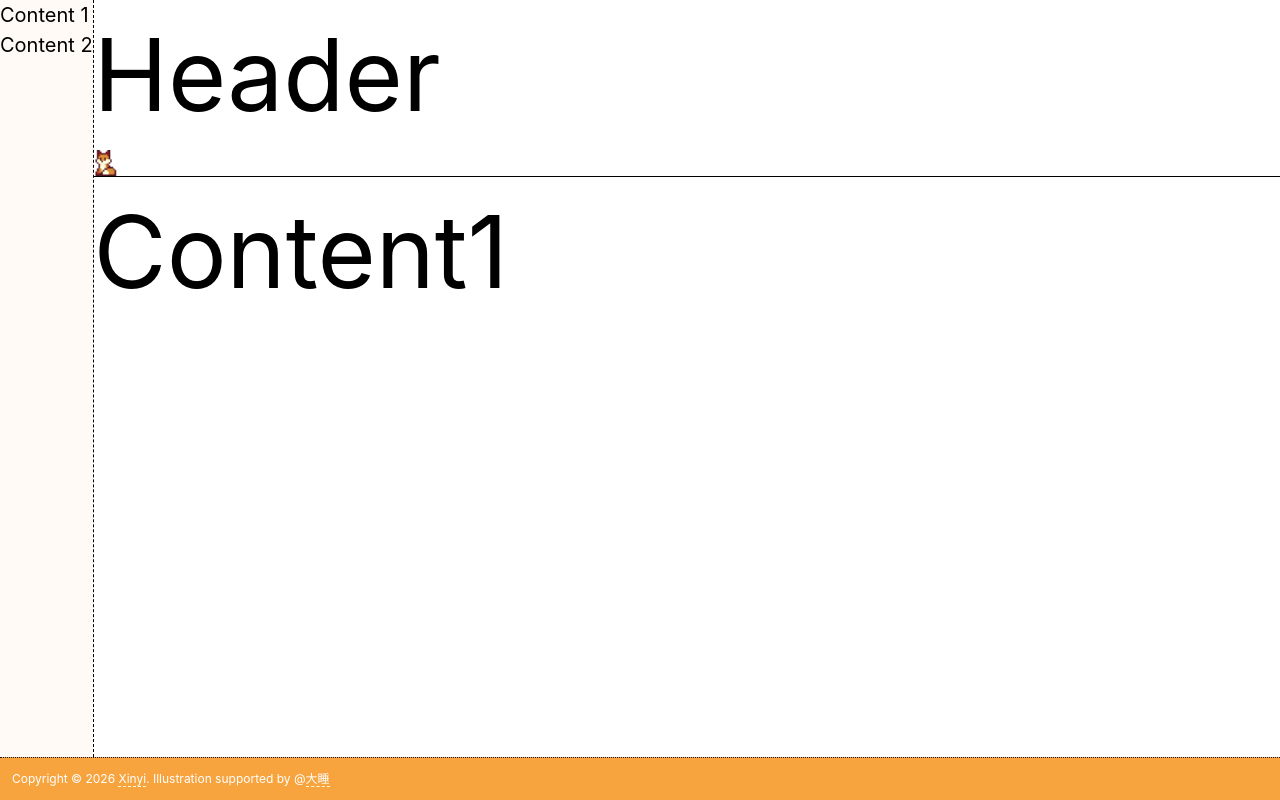
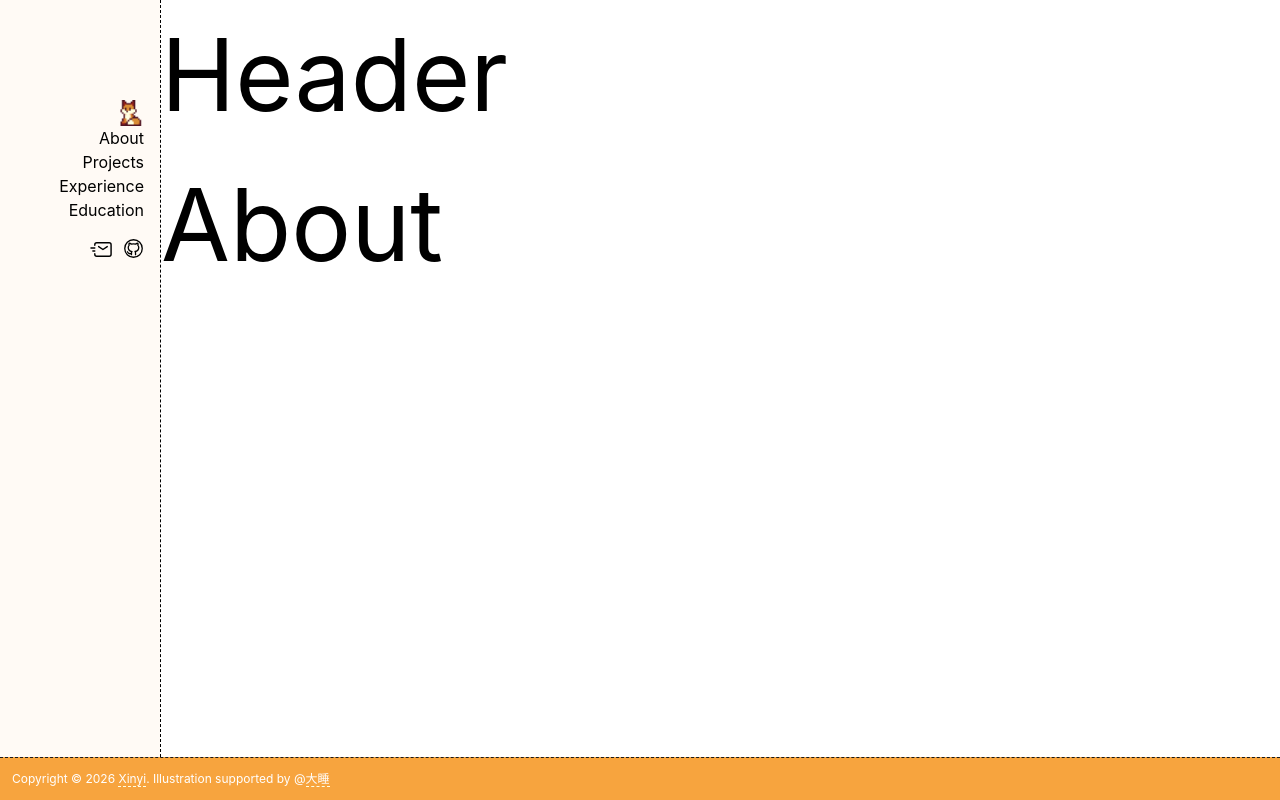
Before and after one commit to appleseed0910/me, a React (Vite) app: page / in a window 1280 px wide. Built offline with nearby package versions, Linux system fonts and the light colour scheme.

Commit message:
refactor sidebar, create content sub routes, migrate fox to sidebar

```diff
--- a/src/App.tsx
+++ b/src/App.tsx
@@ -4,16 +4,22 @@ import './styles/border.css';
 import { BrowserRouter, Route, Routes } from 'react-router-dom';
 
 import Layout from './Layout';
-import Content from './components/Content/Content';
-import Content2 from './components/Content/Content2';
+
+// Content part
+import About from './components/Content/About/About';
+import Projects from './components/Content/Projects/Projects';
+import Experience from './components/Content/Experience/Experience';
+import Education from './components/Content/Education/Education';
 
 function App() {
     return (
       <BrowserRouter>
           <Routes>
               <Route path="/" element={<Layout />}>
-                  <Route index element={<Content />} />
-                  <Route path='content2' element={<Content2 />} />
+                  <Route index element={<About />} />
+                  <Route path='projects' element={<Projects />} />
+                  <Route path='experience' element={<Experience />} />
+                  <Route path='education' element={<Education />} />
               </Route>
           </Routes>
       </BrowserRouter>
--- /dev/null
+++ b/src/components/Content/About/About.tsx
@@ -0,0 +1,11 @@
+
+function About () {
+
+    return (
+        <>
+            <div>About</div>
+        </>
+    )
+}
+
+export default About
--- /dev/null
+++ b/src/components/Content/Education/Education.tsx
@@ -0,0 +1,12 @@
+
+
+function Education() {
+
+    return (
+        <>
+            <div>Education</div>
+        </>
+    )
+}
+
+export default Education
--- /dev/null
+++ b/src/components/Content/Experience/Experience.tsx
@@ -0,0 +1,11 @@
+
+function Experience () {
+
+    return (
+        <>
+            <div>Experience</div>
+        </>
+    )
+}
+
+export default Experience
--- /dev/null
+++ b/src/components/Content/Projects/Projects.tsx
@@ -0,0 +1,12 @@
+
+
+function Projects() {
+
+    return (
+        <>
+            <div>Projects</div>
+        </>
+    )
+}
+
+export default Projects
--- a/src/components/Footer/style.less
+++ b/src/components/Footer/style.less
@@ -4,7 +4,7 @@
     color: #fff;
     opacity: 0.9;
     background-color: #f79b2a;
-    border-top: 1px dotted black;
+    border-top: 1.2px dashed black;
 
     .name {
         border-bottom: 1.2px dashed #ffffe0;
--- a/src/components/Header/Header.tsx
+++ b/src/components/Header/Header.tsx
@@ -2,18 +2,12 @@ import { useState } from 'react'
 import './style.less'
 
 function Header () {
-    const [ activeFox, setActiveFox ] = useState(false)
-
     return (
         <>
             <div className="header">
-                <div
-                    className="header-title"
-                    onMouseEnter={() => {setActiveFox(true)}}
-                    onMouseLeave={() => {setActiveFox(false)}}>
+                <div className="header-title">
                     Header
                 </div>
-                <div className={`icon ${activeFox ? 'playing' : ''}`}></div>
             </div>
         </>
     )
--- a/src/components/Header/style.less
+++ b/src/components/Header/style.less
@@ -1,25 +1,3 @@
 .header {
 
-
-    .icon {
-        width: 25.5px;
-        height: 25.5px;
-        background-image: url('../../assets/fox.png');
-        background-position: 0 0;
-        background-size: auto 25.5px;
-    }
-
-    .playing {
-        animation: play 0.8s steps(8) infinite;
-    }
-
-    @keyframes play {
-        from {
-            background-position: 0 0;
-        }
-
-        to {
-            background-position: -204px 0;
-        }
-    }
 }
--- a/src/components/Sidebar/Sidebar.tsx
+++ b/src/components/Sidebar/Sidebar.tsx
@@ -1,15 +1,45 @@
 import './style.less';
+
+import { useState } from 'react';
+
 
 import { Link } from 'react-router-dom';
 
 function Sidebar() {
+    const [ activeFox, setActiveFox ] = useState(false)
+
+
     return (
         <>
             <div className="sidebar">
-                <ul className="nav">
-                    <li><Link to="/">Content 1</Link></li>
-                    <li><Link to="/content2">Content 2</Link></li>
-                </ul>
+
+                <div className="empty-cell"></div>
+
+                <div className="fox-container">
+                    <div className={`icon ${activeFox ? 'playing' : ''}`}></div>
+                </div>
+
+                <div className="ul-container">
+                    <ul className="nav">
+                        <li
+                            onMouseEnter={() => {setActiveFox(true)}}
+                            onMouseLeave={() => {setActiveFox(false)}}>
+                                <Link to="/">About</Link></li>
+                        <li><Link to="/projects">Projects</Link></li>
+                        <li><Link to="/experience">Experience</Link></li>
+                        <li><Link to="/education">Education</Link></li>
+                    </ul>
+                </div>
+
+                <div className="icon-container">
+                    <Link to='mailto:appleseed0910@gmail.com'>
+                        <svg width="23px" height="23px" viewBox="0 0 24 24" stroke-width="1.3" fill="none" xmlns="http://www.w3.org/2000/svg" color="#000000"><path d="M9 9L13.5 12L18 9" stroke="#000000" stroke-width="1.5" stroke-linecap="round" stroke-linejoin="round"></path><path d="M3 13.5H5" stroke="#000000" stroke-width="1.5" stroke-linecap="round" stroke-linejoin="round"></path><path d="M1 10.5H5" stroke="#000000" stroke-width="1.5" stroke-linecap="round" stroke-linejoin="round"></path><path d="M5 7.5V7C5 5.89543 5.89543 5 7 5H20C21.1046 5 22 5.89543 22 7V17C22 18.1046 21.1046 19 20 19H7C5.89543 19 5 18.1046 5 17V16.5" stroke="#000000" stroke-width="1.5" stroke-linecap="round"></path></svg>
+                    </Link>
+                    <Link to='https://github.com/appleseed0910'>
+                        <svg className='github' width="21px" height="21px" stroke-width="1.3" viewBox="0 0 24 24" fill="none" xmlns="http://www.w3.org/2000/svg" color="#000000"><path d="M12 22C17.5228 22 22 17.5228 22 12C22 6.47715 17.5228 2 12 2C6.47715 2 2 6.47715 2 12C2 17.5228 6.47715 22 12 22Z" stroke="#000000" stroke-width="1.5" stroke-linecap="round" stroke-linejoin="round"></path><path d="M14.3333 19V17.137C14.3583 16.8275 14.3154 16.5163 14.2073 16.2242C14.0993 15.9321 13.9286 15.6657 13.7067 15.4428C15.8 15.2156 18 14.4431 18 10.8989C17.9998 9.99256 17.6418 9.12101 17 8.46461C17.3039 7.67171 17.2824 6.79528 16.94 6.01739C16.94 6.01739 16.1533 5.7902 14.3333 6.97811C12.8053 6.57488 11.1947 6.57488 9.66666 6.97811C7.84666 5.7902 7.05999 6.01739 7.05999 6.01739C6.71757 6.79528 6.69609 7.67171 6.99999 8.46461C6.35341 9.12588 5.99501 10.0053 5.99999 10.9183C5.99999 14.4366 8.19999 15.2091 10.2933 15.4622C10.074 15.6829 9.90483 15.9461 9.79686 16.2347C9.68889 16.5232 9.64453 16.8306 9.66666 17.137V19" stroke="#000000" stroke-width="1.5" stroke-linecap="round" stroke-linejoin="round"></path><path d="M9.66667 17.7018C7.66667 18.3335 6 17.7018 5 15.7544" stroke="#000000" stroke-width="1.5" stroke-linecap="round" stroke-linejoin="round"></path></svg>
+                    </Link>
+
+                </div>
             </div>
         </>
     );
--- a/src/components/Sidebar/style.less
+++ b/src/components/Sidebar/style.less
@@ -1,5 +1,69 @@
 .sidebar {
     height: 100%;
-    font-size: .2rem;
+    font-size: .16rem;
     background-color: #fffaf5;
+    display: flex;
+    flex-direction: column;
+
+    .empty-cell {
+        width: 1.6rem;
+        height: 1rem;
+    }
+
+    .fox-container {
+        display: flex;
+        justify-content: end;
+        padding-right: .16rem;
+
+        .icon {
+            width: 25.5px;
+            height: 25.5px;
+            background-image: url('../../assets/fox.png');
+            background-position: 0 0;
+            background-size: auto 25.5px;
+        }
+
+        .playing {
+            animation: play 0.8s steps(8) infinite;
+        }
+
+        @keyframes play {
+            from {
+                background-position: 0 0;
+            }
+
+            to {
+                background-position: -204px 0;
+            }
+        }
+    }
+
+    .ul-container {
+        padding-right: .16rem;
+
+        .nav {
+            li {
+                text-align: end;
+            }
+        }
+    }
+
+    .icon-container {
+        padding: 0 .16rem .1rem 0;
+        display: flex;
+        justify-content: end;
+        margin-top: .16rem;
+        // align-items: end;
+        // flex: 1;
+
+        svg {
+            margin-left: .1rem;
+        }
+
+        .github {
+            margin-bottom: .01rem;
+        }
+    }
+
+
 }
```
Also changed, not shown: 1 other file (tests, documents, lock files or other folders).
